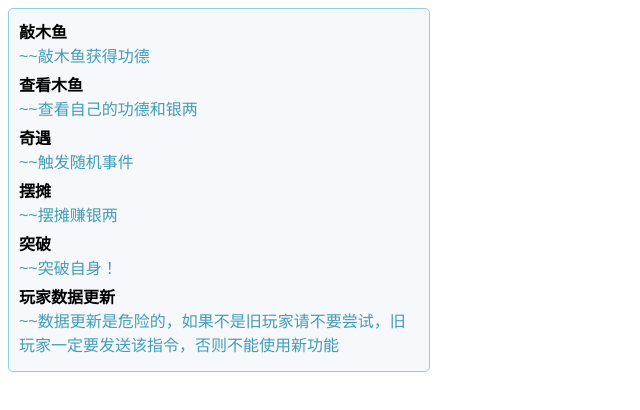
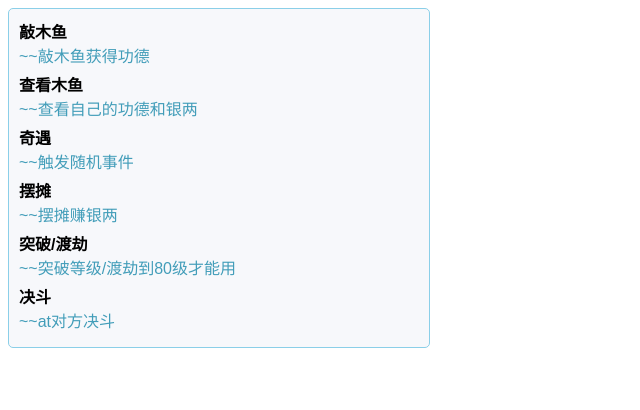
Before and after one commit to excellen114514/KnockMuYu-plugin, a plain HTML site: page resources/help/index.html in a window 1280 px wide. Shown: the whole page, without its empty margins (0-640 px from the left). Drawn offline with Linux system fonts and the light colour scheme; files that its build step writes are made by us from their sources.

Commit message:
想起来更新html了

```diff
--- a/resources/help/index.html
+++ b/resources/help/index.html
@@ -21,12 +21,12 @@
             <div class="description">~~摆摊赚银两</div>
         </div>
         <div class="menu-item">
-            <div class="instruction">突破</div>
-            <div class="description">~~突破自身！</div>
+            <div class="instruction">突破/渡劫</div>
+            <div class="description">~~突破等级/渡劫到80级才能用</div>
         </div>
         <div class="menu-item">
-            <div class="instruction">玩家数据更新</div>
-            <div class="description">~~数据更新是危险的，如果不是旧玩家请不要尝试，旧玩家一定要发送该指令，否则不能使用新功能</div>
+            <div class="instruction">决斗</div>
+            <div class="description">~~at对方决斗</div>
         </div>
     </div>
 </body>
```
